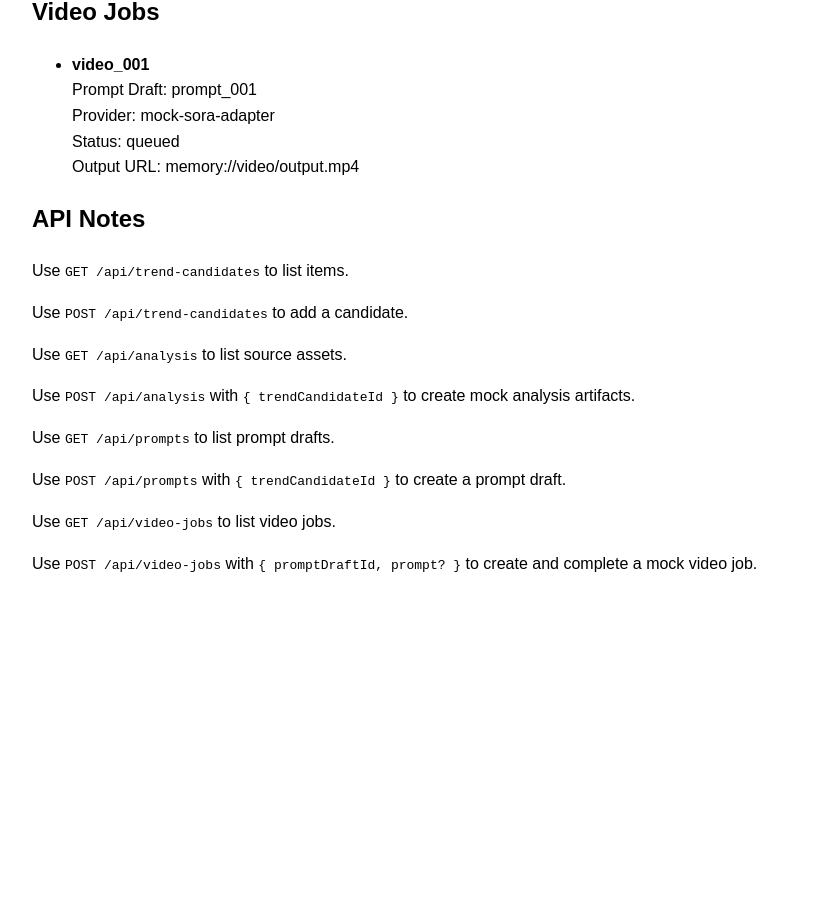
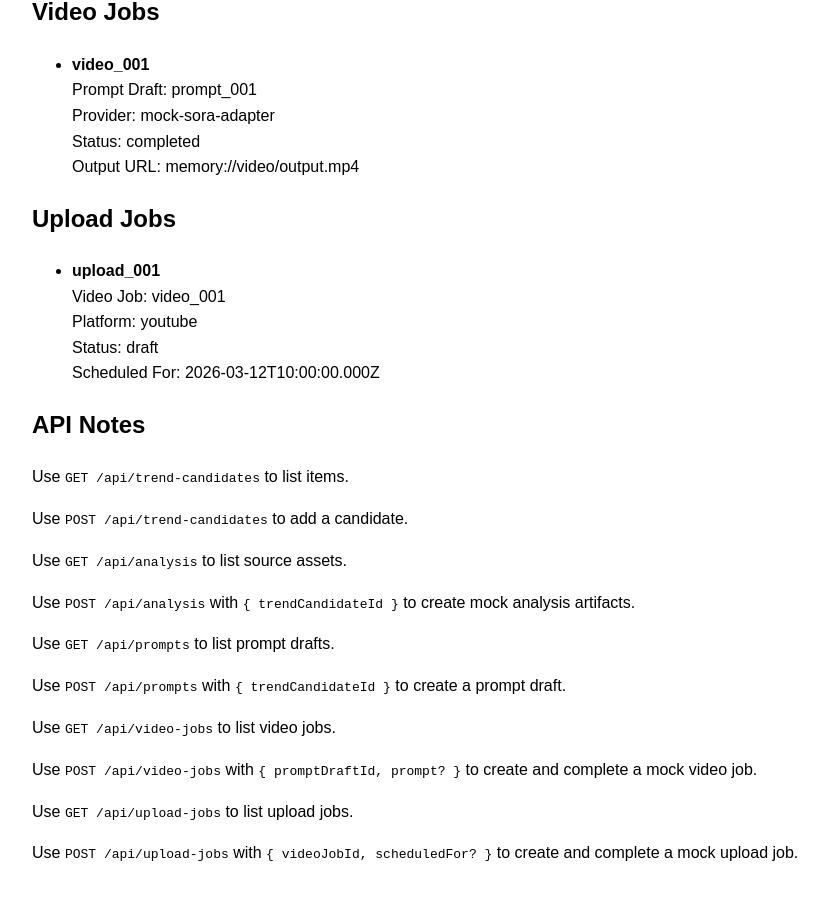
Before and after one commit to openclawsean024-create/trend-to-video-studio, a Next.js app in the folder apps/web/: page / in a window 1280 px wide. Shown: the part 779-1678 px from the top of the page, without its empty margins (8-833 px from the left). Before the commit the page ends 1411 px from the top, so only its background shows below. Built offline with nearby package versions, Linux system fonts and the light colour scheme.

Commit message:
Implement Phase 6 upload scheduling flow

```diff
--- a/apps/web/app/page.tsx
+++ b/apps/web/app/page.tsx
@@ -1,15 +1,22 @@
-import { listPromptDrafts, listSourceAssets, listTrendCandidates, listVideoJobs } from '@trend-to-video-studio/core';
+import {
+  listPromptDrafts,
+  listSourceAssets,
+  listTrendCandidates,
+  listUploadJobs,
+  listVideoJobs,
+} from '@trend-to-video-studio/core';
 
 export default function HomePage() {
   const trendCandidates = listTrendCandidates();
   const sourceAssets = listSourceAssets();
   const promptDrafts = listPromptDrafts();
   const videoJobs = listVideoJobs();
+  const uploadJobs = listUploadJobs();
 
   return (
     <main style={{ fontFamily: 'Arial, sans-serif', padding: 32, lineHeight: 1.6 }}>
       <h1>Trend to Video Studio</h1>
-      <p>Phase 5 video generation adapter draft is ready.</p>
+      <p>Phase 6 YouTube scheduling draft is ready.</p>
 
       <section>
         <h2>Trend Candidates</h2>
@@ -71,6 +78,21 @@ export default function HomePage() {
       </section>
 
       <section>
+        <h2>Upload Jobs</h2>
+        <ul>
+          {uploadJobs.map((job) => (
+            <li key={job.id} style={{ marginBottom: 12 }}>
+              <strong>{job.id}</strong>
+              <div>Video Job: {job.videoJobId}</div>
+              <div>Platform: {job.platform}</div>
+              <div>Status: {job.status}</div>
+              <div>Scheduled For: {job.scheduledFor}</div>
+            </li>
+          ))}
+        </ul>
+      </section>
+
+      <section>
         <h2>API Notes</h2>
         <p>Use <code>GET /api/trend-candidates</code> to list items.</p>
         <p>Use <code>POST /api/trend-candidates</code> to add a candidate.</p>
@@ -80,6 +102,8 @@ export default function HomePage() {
         <p>Use <code>POST /api/prompts</code> with <code>{'{ trendCandidateId }'}</code> to create a prompt draft.</p>
         <p>Use <code>GET /api/video-jobs</code> to list video jobs.</p>
         <p>Use <code>POST /api/video-jobs</code> with <code>{'{ promptDraftId, prompt? }'}</code> to create and complete a mock video job.</p>
+        <p>Use <code>GET /api/upload-jobs</code> to list upload jobs.</p>
+        <p>Use <code>POST /api/upload-jobs</code> with <code>{'{ videoJobId, scheduledFor? }'}</code> to create and complete a mock upload job.</p>
       </section>
     </main>
   );
--- a/packages/core/src/index.ts
+++ b/packages/core/src/index.ts
@@ -98,7 +98,7 @@ export const exampleVideoJob: VideoJob = {
   promptDraftId: 'prompt_001',
   provider: 'mock-sora-adapter',
   outputUrl: 'memory://video/output.mp4',
-  status: 'queued',
+  status: 'completed',
   createdAt: new Date('2026-03-11T10:15:00Z').toISOString(),
 };
 
@@ -231,3 +231,25 @@ export function updateVideoJobResult(videoJobId: string, outputUrl: string, stat
 export function listUploadJobs(): UploadJob[] {
   return [...inMemoryUploadJobs].sort((a, b) => b.createdAt.localeCompare(a.createdAt));
 }
+
+export function createUploadJob(videoJobId: string, scheduledFor: string): UploadJob {
+  const created: UploadJob = {
+    id: `upload_${Date.now()}`,
+    videoJobId,
+    platform: 'youtube',
+    scheduledFor,
+    createdAt: new Date().toISOString(),
+    status: 'queued',
+  };
+
+  inMemoryUploadJobs.unshift(created);
+  return created;
+}
+
+export function completeUploadJob(uploadJobId: string): UploadJob | undefined {
+  const job = inMemoryUploadJobs.find((item) => item.id === uploadJobId);
+  if (!job) return undefined;
+
+  job.status = 'completed';
+  return job;
+}
```
Also changed, not shown: apps/web/app/api/upload-jobs/route.ts (added, +32 -0 lines), 1 other file (tests, documents, lock files or other folders).
